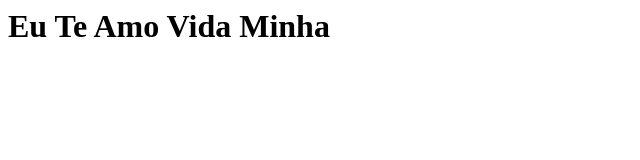
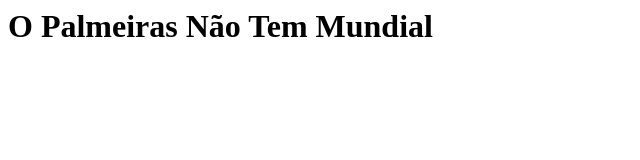
Before and after one commit to eduh351/comerintuitivo, a plain HTML site: page index.html in a window 1280 px wide. Shown: the whole page, without its empty margins (0-640 px from the left). Drawn offline with Linux system fonts and the light colour scheme.

Commit message:
versao 09
edição texto

```diff
--- a/index.html
+++ b/index.html
@@ -1 +1 @@
-<h1>Eu Te Amo Vida Minha</h1>
+<h1>O Palmeiras Não Tem Mundial</h1>
```
